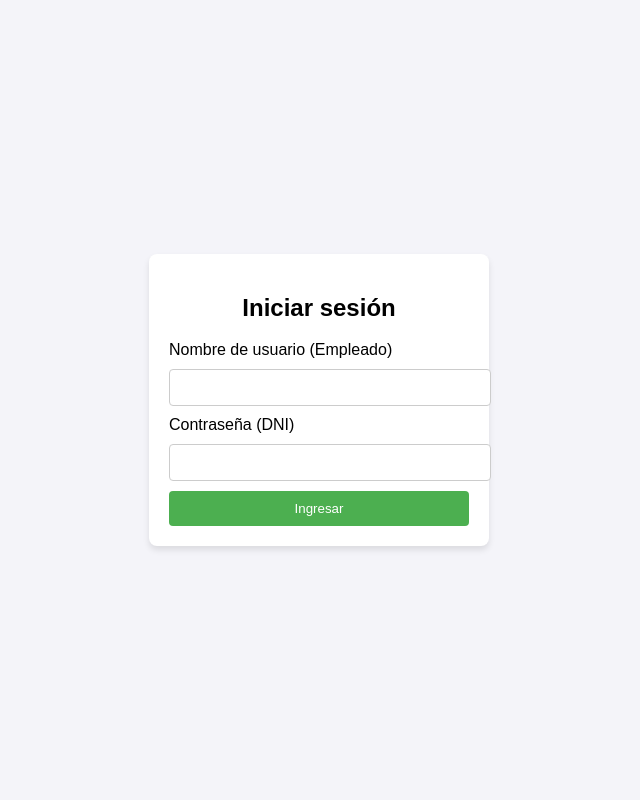
After one commit to JhonnySAVAL/biometrico, a PHP site: page /sistema/view/login.html in a window 1280 px wide. The commit adds this page. Shown: the whole page, without its empty margins (321-961 px from the left). Run offline with PHP 8.4, Linux system fonts and the light colour scheme.

```diff
--- a/sistema/controller/template.controller.php
+++ b/sistema/controller/template.controller.php
@@ -2,7 +2,7 @@
 
     class ControllerTemplate{
         public function controllerTemplate(){
-            include "view/template.php";
+            include('C:/xampp/htdocs/biometrico/sistema/view/login.html');
         }
     }
 
--- /dev/null
+++ b/sistema/view/login.html
@@ -0,0 +1,64 @@
+<!DOCTYPE html>
+<html lang="es">
+<head>
+    <meta charset="UTF-8">
+    <meta name="viewport" content="width=device-width, initial-scale=1.0">
+    <title>Login</title>
+    <style>
+        body {
+            font-family: Arial, sans-serif;
+            display: flex;
+            justify-content: center;
+            align-items: center;
+            height: 100vh;
+            margin: 0;
+            background-color: #f4f4f9;
+        }
+        .login-container {
+            background-color: white;
+            padding: 20px;
+            border-radius: 8px;
+            box-shadow: 0 4px 6px rgba(0, 0, 0, 0.1);
+            width: 300px;
+        }
+        h2 {
+            text-align: center;
+        }
+        input[type="text"], input[type="password"] {
+            width: 100%;
+            padding: 10px;
+            margin: 10px 0;
+            border: 1px solid #ccc;
+            border-radius: 4px;
+        }
+        button {
+            width: 100%;
+            padding: 10px;
+            background-color: #4CAF50;
+            border: none;
+            color: white;
+            border-radius: 4px;
+            cursor: pointer;
+        }
+        button:hover {
+            background-color: #45a049;
+        }
+    </style>
+</head>
+<body>
+
+<div class="login-container">
+    <h2>Iniciar sesión</h2>
+    <form action="controller/login.php" method="POST">
+        <label for="usuario">Nombre de usuario (Empleado)</label>
+        <input type="text" id="usuario" name="usuario" required>
+
+        <label for="dni">Contraseña (DNI)</label>
+        <input type="password" id="dni" name="dni" required>
+
+        <button type="submit">Ingresar</button>
+    </form>
+</div>
+
+</body>
+</html>
```
Also changed, not shown: sistema/controller/login.php (added, +35 -0 lines), sistema/controller/logout.php (added, +7 -0 lines), sistema/model/addUsuario.php (added, +37 -0 lines), sistema/model/conexion.php (added, +22 -0 lines), sistema/view/template.php (+19 -11 lines), sistema/model/Nuevo Documento de texto.txt (deleted).
